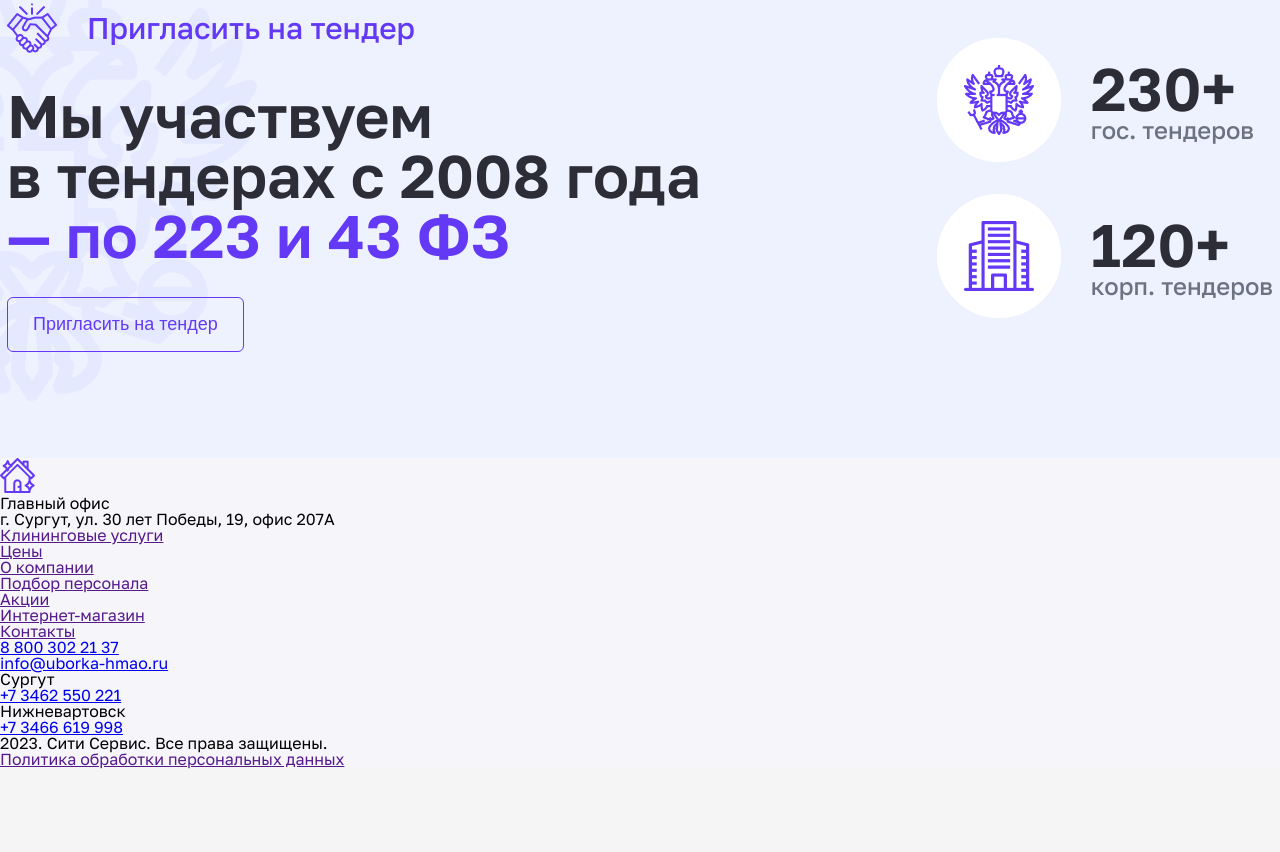
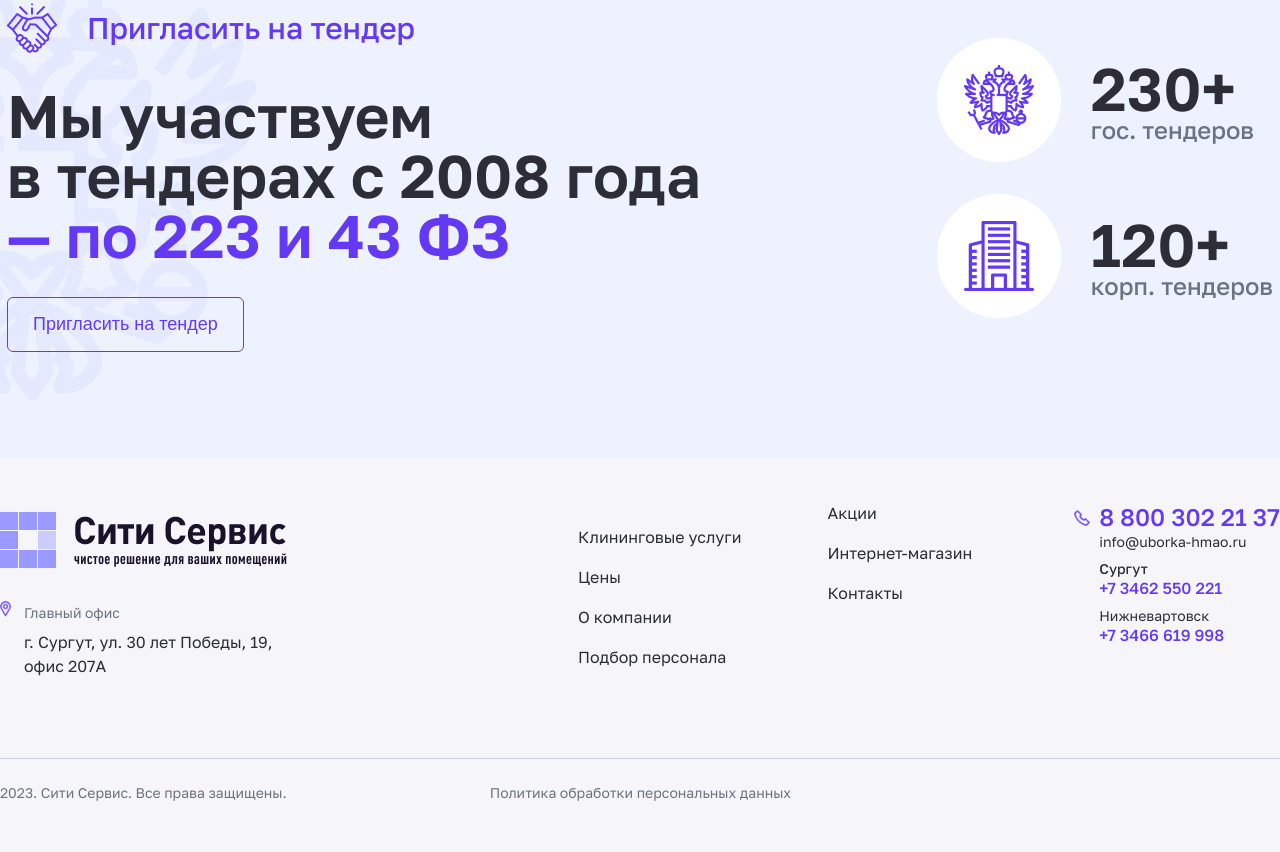
Before and after one commit to randomu3/City-service, a website built with webpack: page src/pages/index.html in a window 1280 px wide. Shown: the part 2509-3361 px from the top of the page. Before the commit the page ends 3278 px from the top, so only its background shows below. Built offline with nearby package versions, Linux system fonts and the light colour scheme.

Commit message:
added footer section

```diff
--- a/src/pages/index.html
+++ b/src/pages/index.html
@@ -18,7 +18,11 @@
           <p class="service__subtitle text_black--md">
             Оказываем услуги клининга корпоративным клиентам с 2008 года
           </p>
-            <img class="service__background" src="../images/background/img-min.png" alt=""/>
+          <img
+            class="service__background"
+            src="../images/background/img-min.png"
+            alt=""
+          />
         </header>
         <div class="service__actions">
           <button
@@ -40,9 +44,7 @@
               alt=""
             />
             <div class="service__item--wrapper">
-                <h3 class="service__item--title text_black--md">
-                  19 ЛЕТ ОПЫТА
-                </h3>
+              <h3 class="service__item--title text_black--md">19 ЛЕТ ОПЫТА</h3>
               <p class="service__item--subtitle text_grey--sm">
                 успешной работы в сфере клининга
               </p>
@@ -55,9 +57,7 @@
               alt=""
             />
             <div class="service__item--wrapper">
-                <h3 class="service__item--title text_black--md">
-                  300+ компаний
-                </h3>
+              <h3 class="service__item--title text_black--md">300+ компаний</h3>
               <p class="service__item--subtitle text_grey--sm">
                 на ежедневном обслуживании
               </p>
@@ -414,73 +414,107 @@
     </section>
 
     <footer class="footer">
+      <div class="footer__container">
         <div class="footer__main">
+          <div class="footer__info-wrapper">
             <div class="footer__info">
-          <img src="../images/logos/g15-min.png" alt="" class="footer__logo" />
+              <img
+                src="../images/logos-footer/Logo.png"
+                alt=""
+                class="footer__logo"
+              />
               <address class="footer__address">
-            <p class="footer__label">Главный офис</p>
-            <p>г. Сургут, ул. 30 лет Победы, 19, офис 207А</p>
+                <img
+                  class="footer__location-icon"
+                  src="../images/logos-footer/Location.png"
+                  alt=""
+                />
+                <div class="footer__address-info">
+                  <p class="footer__label text_grey--vvsm">Главный офис</p>
+                  <a href="#" target="_blank" class="footer__label-address text_black--vsm">
+                    г. Сургут, ул. 30 лет Победы, 19,<br> офис 207А
+                  </p>
+                </div>
               </address>
             </div>
+          </div>
+          <div class="footer__nav-wrapper">
             <nav class="footer__nav">
               <ul class="footer__list">
                 <li class="footer__item">
-              <a href="" class="footer__link">Клининговые услуги</a>
+                  <a href="#" class="footer__link text_black--vsm"
+                    >Клининговые услуги</a
+                  >
                 </li>
                 <li class="footer__item">
-              <a href="" class="footer__link">Цены</a>
+                  <a href="#" class="footer__link text_black--vsm">Цены</a>
                 </li>
                 <li class="footer__item">
-              <a href="" class="footer__link">О компании</a>
+                  <a href="#" class="footer__link text_black--vsm">О компании</a>
                 </li>
                 <li class="footer__item">
-              <a href="" class="footer__link">Подбор персонала</a>
+                  <a href="#" class="footer__link text_black--vsm"
+                    >Подбор персонала</a
+                  >
                 </li>
               </ul>
             </nav>
             <nav class="footer__nav">
               <ul class="footer__list">
                 <li class="footer__item">
-              <a href="" class="footer__link">Акции</a>
+                  <a href="#" class="footer__link text_black--vsm">Акции</a>
                 </li>
                 <li class="footer__item">
-              <a href="" class="footer__link">Интернет-магазин</a>
+                  <a href="#" class="footer__link text_black--vsm"
+                    >Интернет-магазин</a
+                  >
                 </li>
                 <li class="footer__item">
-              <a href="" class="footer__link">Контакты</a>
+                  <a href="#" class="footer__link text_black--vsm">Контакты</a>
                 </li>
               </ul>
             </nav>
           </div>
           <div class="footer__contacts">
+            <img class="footer__contacts-logo" src="../images/logos-footer/path132-min.png" alt="" />
+            <div class="footer__contact-wrapper">
               <div class="footer__contact-info">
                 <h4>
-            <a href="tel:88003022137" class="footer__phone">8 800 302 21 37</a>
+                  <a href="tel:88003022137" class="footer__phone text_purple--md"
+                    >8 800 302 21 37</a
+                  >
                 </h4>
                 <p>
-            <a href="mailto:info@uborka-hmao.ru" class="footer__email"
+                  <a href="mailto:info@uborka-hmao.ru" class="footer__email text_black--vvsm"
                     >info@uborka-hmao.ru</a
                   >
                 </p>
               </div>
               <div class="footer__contact-info">
-          <p>Сургут</p>
+                <p class="footer__contact-info-city text_black--vvsm">Сургут</p>
                 <h5>
-            <a href="tel:+73462550221" class="footer__phone">+7 3462 550 221</a>
+                  <a href="tel:+73462550221" class="footer__phone text_purple--vsm"
+                    >+7 3462 550 221</a
+                  >
                 </h5>
               </div>
               <div class="footer__contact-info">
-          <p>Нижневартовск</p>
+                <p class="text_black--vvsm">Нижневартовск</p>
                 <h5>
-            <a href="tel:+73466619998" class="footer__phone">+7 3466 619 998</a>
+                  <a href="tel:+73466619998" class="footer__phone text_purple--vsm"
+                    >+7 3466 619 998</a
+                  >
                 </h5>
               </div>
             </div>
+          </div>
+        </div>
         <div class="footer__bottom">
-        <p class="footer__rights">2023. Сити Сервис. Все права защищены.</p>
-        <a href="" class="footer__privacy-policy"
+          <p class="footer__rights text_grey--vvsm">2023. Сити Сервис. Все права защищены.</p>
+          <a href="#" class="footer__privacy-policy text_grey--vvsm"
             >Политика обработки персональных данных</a
           >
+        </div>
       </div>
     </footer>
   </body>
--- a/src/scss/common/extends.scss
+++ b/src/scss/common/extends.scss
@@ -14,13 +14,14 @@
 %extend-button {
   border-radius: 6px;
   padding: 16px 25px;
+  cursor: pointer;
   border: 1px solid $purple;
 }
 
 %extend-transparent-button-hover {
+  transition: 0.3s ease;
   &:hover {
     background: $lightPurple;
-    transition: 0.6s ease;
     color: $white;
     border-radius: 1px solid $lightPurple 6px;
   }
--- a/src/scss/components/footer/footer.scss
+++ b/src/scss/components/footer/footer.scss
@@ -1,5 +1,118 @@
 .footer {
   background-color: $darkwhite;
   width: 100%;
-  max-width: 100%;
+
+  &__container {
+    margin: auto;
+    max-width: 1290px;
+    width: 100%;
+  }
+  &__main {
+    padding: 47px 0;
+    border-bottom: 1px solid #cbd0e3;
+    display: flex;
+    justify-content: space-between;
+  }
+  &__info-wrapper {
+    // стили для обертки информации
+  }
+  &__info {
+    @include flexbox;
+    gap: 33px;
+    flex-direction: column;
+    max-width: 400px;
+    width: 100%;
+  }
+  &__logo {
+    // стили для логотипа
+  }
+  &__address {
+    display: flex;
+    gap: 13px;
+  }
+  &__address-info {
+    display: flex;
+    flex-direction: column;
+    gap: 5px;
+    line-height: 150%;
+  }
+  &__location-icon {
+    width: 11px;
+    height: 16px;
+  }
+  &__label {
+    // стили для метки адреса
+  }
+  &__label-address {
+    text-decoration: none;
+    transition: color 0.3s ease;
+
+    &:hover {
+      color: $purple;
+    }
+  }
+  &__nav-wrapper {
+    display: flex;
+    gap: 86px;
+  }
+  &__nav {
+    // стили для навигации
+  }
+  &__list {
+    display: flex;
+    flex-direction: column;
+    gap: 24px;
+  }
+  &__item {
+    // стили для элемента списка
+  }
+  &__link {
+    text-decoration: none;
+    transition: color 0.3s ease;
+
+    &:hover {
+      color: $purple;
+    }
+  }
+
+  &__contacts {
+    display: flex;
+    gap: 9px;
+  }
+  &__contact-wrapper {
+    display: flex;
+    flex-direction: column;
+    gap: 13px;
+  }
+  &__contact-info {
+    display: flex;
+    gap: 4px;
+    flex-direction: column;
+  }
+  &__contact-info-city {
+    font-weight: 500;
+  }
+  &__contacts-logo {
+    width: 16px;
+    height: 16px;
+    margin: 5px 0 0 0;
+  }
+  &__phone {
+    font-weight: 500;
+    text-decoration: none;
+  }
+  &__email {
+    text-decoration: none;
+  }
+  &__bottom {
+    display: flex;
+    gap: 203px;
+    padding: 27px 0 52px;
+  }
+  &__rights {
+    // стили для информации об авторских правах
+  }
+  &__privacy-policy {
+    text-decoration: none;
+  }
 }
--- a/src/scss/components/services/services.scss
+++ b/src/scss/components/services/services.scss
@@ -53,11 +53,6 @@
   &__button {
     @extend %extend-button;
     font-weight: 500;
-
-    &--primary,
-    &--secondary {
-      cursor: pointer;
-    }
 
     &--primary {
       background-color: $purple;
```
Also changed, not shown: src/images/logos-footer/path132-min.png (added), src/scss/common/variables.scss (line endings or trailing spaces). Lines whose indentation alone changed are shown as unchanged.
